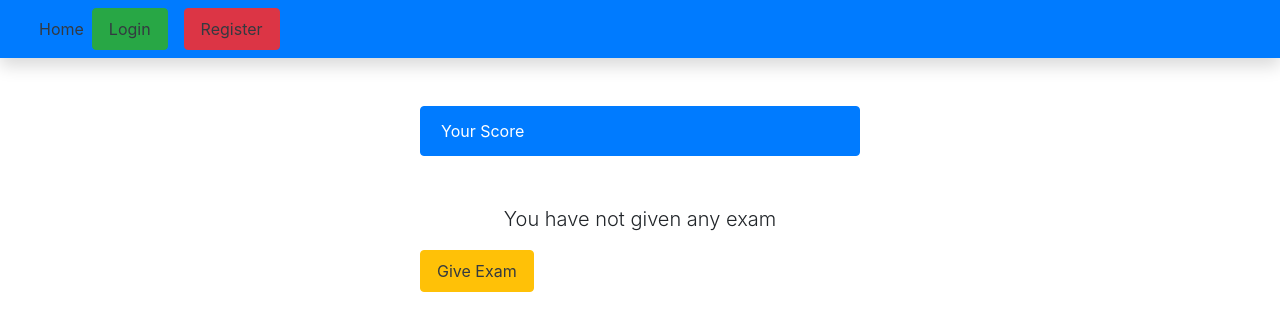
After one commit to Saksham-garg/Exploring-Django, a Django app: template Email_Verification_Django/QuizApp_Django_Plus_Vuejs/templates/score.html in a window 1280 px wide. The commit adds this page. Shown: the top 331 px of the page. Run offline with Django 4.2, Linux system fonts and the light colour scheme; the template is opened without the code that fills it, so the values that code supplies are empty; some libraries are stand-ins or nearby versions.

Commit message:
added score card page to show marks
This is for a particular user

```diff
--- a/Email_Verification_Django/QuizApp_Django_Plus_Vuejs/accounts/urls.py
+++ b/Email_Verification_Django/QuizApp_Django_Plus_Vuejs/accounts/urls.py
@@ -5,4 +5,5 @@ from .views import *
 urlpatterns = [
     path('login/', auth_login,name ="login_attempt"),
     path('register/', register,name ="register_attempt"),
+    path('logout/', logout_page,name ="logout_page"),
 ]
--- a/Email_Verification_Django/QuizApp_Django_Plus_Vuejs/questions/admin.py
+++ b/Email_Verification_Django/QuizApp_Django_Plus_Vuejs/questions/admin.py
@@ -4,3 +4,4 @@ from .models import *
 
 admin.site.register(Course)
 admin.site.register(Questions)
+admin.site.register(ScoreBoard)
--- a/Email_Verification_Django/QuizApp_Django_Plus_Vuejs/questions/urls.py
+++ b/Email_Verification_Django/QuizApp_Django_Plus_Vuejs/questions/urls.py
@@ -3,6 +3,8 @@ from .views import *
 
 urlpatterns = [
     path('',home,name="home"),
+    path('score',score_page,name="score_page"),
     path('<id>',take_quiz,name="take_quiz"),
+    path('api/check',check_marks,name="check_marks"),
     path('api/<id>',api_questions,name="api_questions")
 ]
--- a/Email_Verification_Django/QuizApp_Django_Plus_Vuejs/templates/auth/base.html
+++ b/Email_Verification_Django/QuizApp_Django_Plus_Vuejs/templates/auth/base.html
@@ -1,18 +1,61 @@
-<!doctype html>
+<!DOCTYPE html>
 <html lang="en">
   <head>
-    <meta charset="utf-8">
-    <meta name="viewport" content="width=device-width, initial-scale=1">
+    <meta charset="utf-8" />
+    <meta name="viewport" content="width=device-width, initial-scale=1" />
     <title>Bootstrap demo</title>
-    <link rel="stylesheet" href="https://stackpath.bootstrapcdn.com/bootstrap/4.4.1/css/bootstrap.min.css"
-    integrity="sha384-Vkoo8x4CGsO3+Hhxv8T/Q5PaXtkKtu6ug5TOeNV6gBiFeWPGFN9MuhOf23Q9Ifjh" crossorigin="anonymous">
+    <link
+      rel="stylesheet"
+      href="https://stackpath.bootstrapcdn.com/bootstrap/4.4.1/css/bootstrap.min.css"
+      integrity="sha384-Vkoo8x4CGsO3+Hhxv8T/Q5PaXtkKtu6ug5TOeNV6gBiFeWPGFN9MuhOf23Q9Ifjh"
+      crossorigin="anonymous"
+    />
   </head>
   <body>
-    <div class="container mx-auto mt-5" style="width: 500px;">
-       {% block content %}
-
-       {% endblock  %}
+    <nav class="navbar navbar-expand-lg bg-primary shadow">
+      <div class="container-fluid">
+        <div class="collapse navbar-collapse" id="navbarNav">
+          <ul class="navbar-nav">
+            <li class="nav-item">
+              <a class="nav-link active text-dark" aria-current="page" href="#"
+                >Home</a
+              >
+            </li>
+          </ul>
+          {% if not request.user.is_authenticated %}
+          <button type="button" class="btn btn-success mr-3 p-0">
+            <a class="nav-link active text-dark" aria-current="page" href="{% url 'login_attempt' %}"
+              >Login</a
+            >
+          </button>
+          <button type="button" class="btn btn-danger mr-3 p-0">
+            <a class="nav-link active text-dark" aria-current="page" href="{% url 'register_attempt' %}"
+              >Register</a
+            >
+          </button>
+          {% else %}
+          <button type="button" class="btn btn-warning p-0">
+            <a
+              class="nav-link active text-dark"
+              aria-current="page"
+              href="{% url 'logout_page' %}"
+              >Logout</a
+            >
+          </button>
+          <button type="button" class="btn btn-warning p-0">
+            <a
+              class="nav-link active text-dark"
+              aria-current="page"
+              href="{% url 'score_page' %}"
+              >Score Card</a
+            >
+          </button>
+          {% endif %}
+        </div>
       </div>
-
+    </nav>
+    <div class="container mx-auto mt-5" style="width: 500px">
+      {% block content %} {% endblock %}
+    </div>
   </body>
 </html>
--- /dev/null
+++ b/Email_Verification_Django/QuizApp_Django_Plus_Vuejs/templates/score.html
@@ -0,0 +1,32 @@
+{% extends './auth/base.html' %}
+{% block content %}
+    <div class="container">
+        <ul class="list-group active">
+
+            <li class="list-group-item active">
+                Your Score
+            </li>
+            {% for s in score %}
+            <li class="list-group-item">
+                {{s.score}} -- {{s.course.course_name}}
+            </li>
+            {% endfor %}
+        </ul>
+
+        {% if score %}
+        {% else %}
+        <p class="lead text-center mt-5">
+            You have not given any exam
+        </p>
+        <button type="button" class="w-full btn btn-warning p-0">
+            <a
+              class="nav-link active text-dark"
+              aria-current="page"
+              href="/"
+              >Give Exam</a
+            >
+          </button>
+        {% endif %}
+    </div>
+
+{% endblock %}
```
Also changed, not shown: Email_Verification_Django/QuizApp_Django_Plus_Vuejs/accounts/views.py (+6 -1 lines), Email_Verification_Django/QuizApp_Django_Plus_Vuejs/questions/models.py (+6 -1 lines), Email_Verification_Django/QuizApp_Django_Plus_Vuejs/questions/views.py (+33 -1 lines), Email_Verification_Django/QuizApp_Django_Plus_Vuejs/templates/home.html (+3 -13 lines), Email_Verification_Django/QuizApp_Django_Plus_Vuejs/templates/quiz.html (+42 -21 lines), Email_Verification_Django/QuizApp_Django_Plus_Vuejs/db.sqlite3, Email_Verification_Django/QuizApp_Django_Plus_Vuejs/questions/migrations/0003_scoreboard.py (added).
